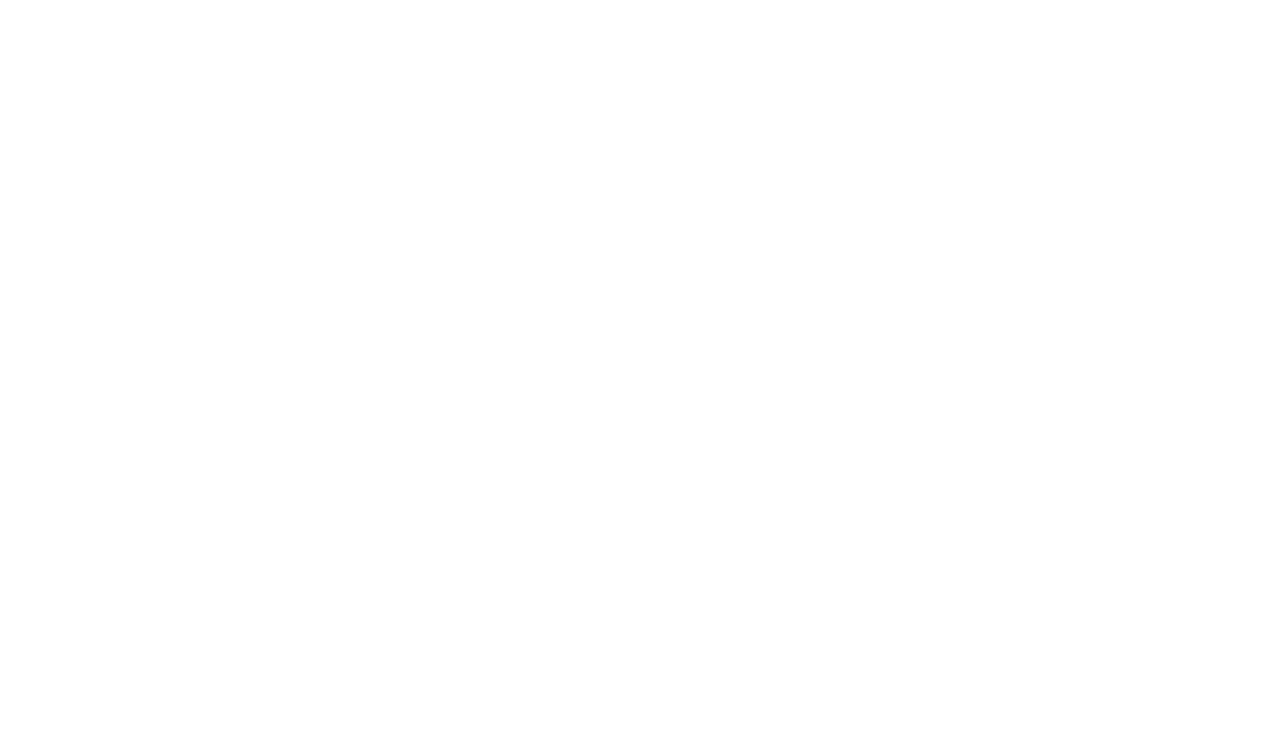
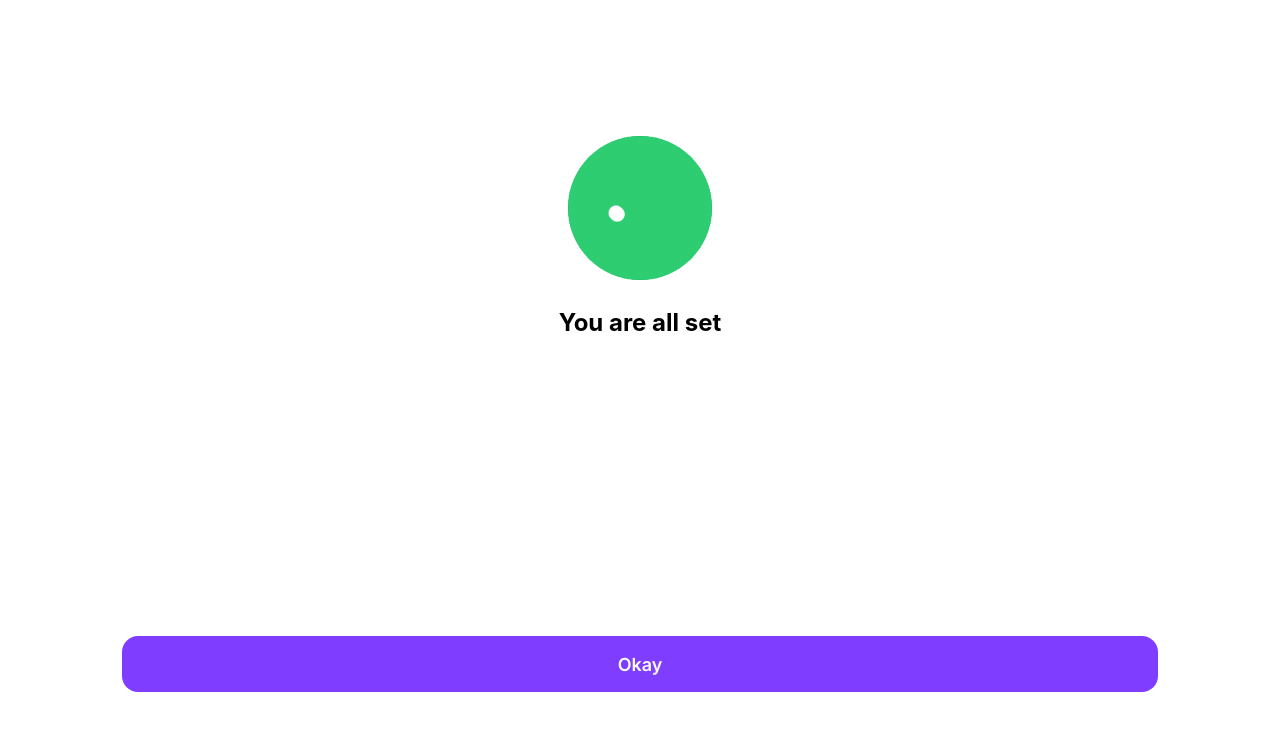
Before and after one commit to Chennakiran2004/Wallety_Frontend, a React (Create React App) app: page /YouAreAllSet in a window 1280 px wide. Before the commit this address had no page. Shown: the top 730 px of the page. Built offline with nearby package versions, Linux system fonts and the light colour scheme.

Commit message:
you are all set added

```diff
--- a/src/App.css
+++ b/src/App.css
@@ -1,5 +1,6 @@
 .App {
   text-align: center;
+
 }
 
 .App-logo {
--- a/src/App.tsx
+++ b/src/App.tsx
@@ -6,6 +6,7 @@
 import Login from "./Components/Login";
 import SetUp from "./Components/Setup";
 import AddNewAccount from "./Components/AddNewAccount";
+import YouAreAllSet from "./Components/YouAreAllSet";
 
 function App() {
   return (
@@ -17,6 +18,8 @@
           <Route path="/login" element={<Login />} />
           <Route path="/SetUp" element={<SetUp />} />
           <Route path="AddNewAccount" element={<AddNewAccount />} />
+          <Route path="/YouAreAllSet" element={ <YouAreAllSet/>} />
+
         </Routes>
       </div>
     </Router>
--- /dev/null
+++ b/src/Components/YouAreAllSet/allSetStyled.ts
@@ -0,0 +1,48 @@
+import styled from "styled-components";
+import { GlobalButton1 } from "../GainTotalControlOfYourMoney/styledComponents";
+
+// Types for GifWrapper props
+interface GifWrapperProps {
+  gifUrl: string;
+}
+
+export const OuterAllSetContainer = styled.div`
+  width: 90%;
+  height: 100vh;
+  display: flex;
+  flex-direction: column;
+  align-items: center;
+  justify-content: center;
+  margin: auto;
+`;
+
+export const CombinedGifAndtextDiv = styled.div`
+  width: 90%;
+  display: flex;
+  flex-direction: column;
+  align-items: center;
+  justify-content: center;
+`;
+
+export const AllSetImage = styled.img`
+  width: 90%;
+  height: 100%;
+`;
+
+export const AllSetText = styled.h2`
+  color: #000;
+`;
+
+export const ContinueButtonInAllSet = styled(GlobalButton1)`
+  width: 90%;
+  margin-top: 26%;
+`;
+
+export const GifWrapper = styled.div<GifWrapperProps>`
+  width: 300px;
+  height: 200px;
+  background: ${(props) => `url(${props.gifUrl})`};
+  background-size: cover;
+  background-repeat: no-repeat;
+  background-position: center;
+`;
--- /dev/null
+++ b/src/Components/YouAreAllSet/index.tsx
@@ -0,0 +1,21 @@
+
+import { OuterAllSetContainer, CombinedGifAndtextDiv, AllSetText, ContinueButtonInAllSet, GifWrapper } from "./allSetStyled";
+export default function YouAreAllSet() {
+  const GifComponent = () => {
+const gifUrl = `gifs/allsetTickMark.gif?${new Date().getTime()}`;
+
+
+    return <GifWrapper gifUrl={gifUrl} />;
+  };
+
+  return (
+    <OuterAllSetContainer>
+      <CombinedGifAndtextDiv>
+        <GifComponent />
+        <AllSetText>You are all set</AllSetText>
+      </CombinedGifAndtextDiv>
+      <ContinueButtonInAllSet>Okay</ContinueButtonInAllSet>
+    </OuterAllSetContainer>
+
+  );
+}
```
Also changed, not shown: public/gifs/allsetTickMark.gif (added).
